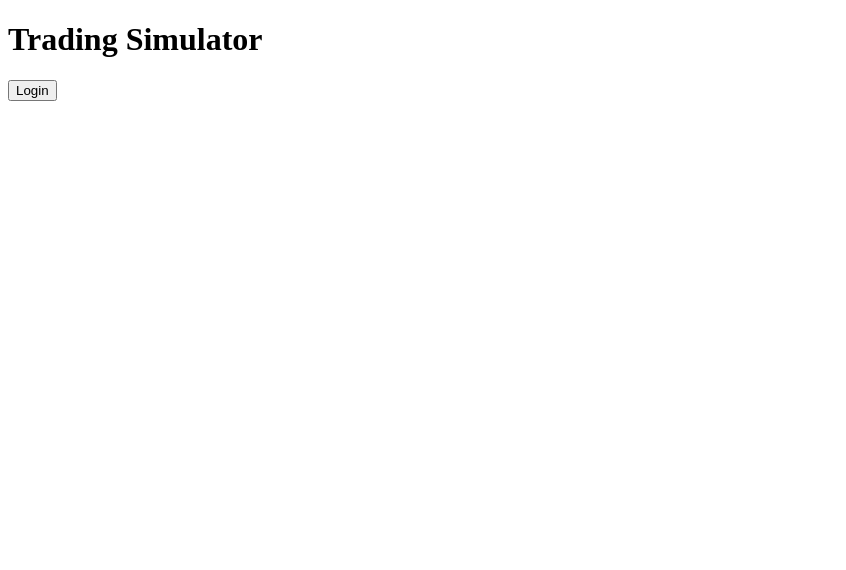
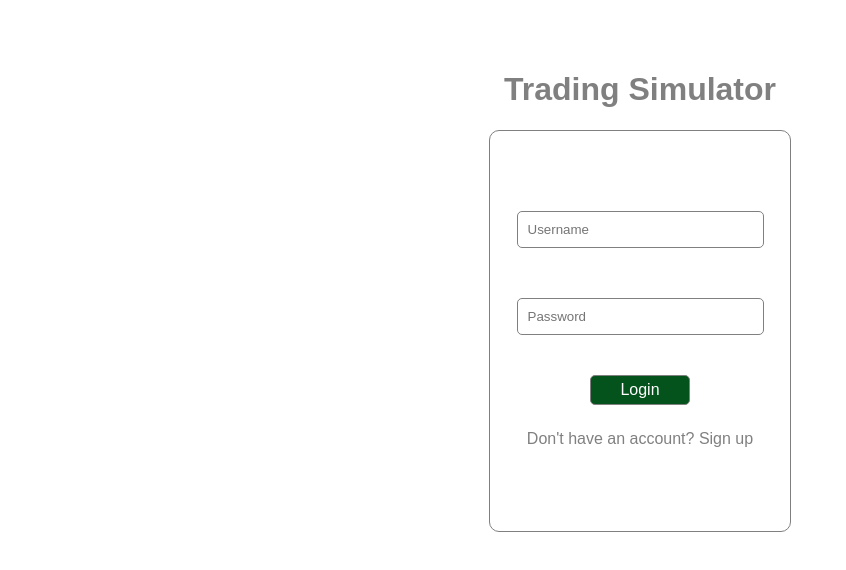
Before and after one commit to ankkkit2002/Trading-Simulator, a React (Vite) app: page / in a window 1280 px wide. Shown: the top 570 px of the page, without its empty margins (0-846 px from the left). Built offline with nearby package versions, Linux system fonts and the light colour scheme.

Commit message:
add login page and it's UI

```diff
--- a/src/Login/Login.jsx
+++ b/src/Login/Login.jsx
@@ -11,13 +11,19 @@ function Login() {
         navigate("/dashboard")
     }
     return (
-        <div>
+        <div className={styles.main}>
             <div className={styles.heading}>
                 <h1>Trading Simulator</h1>
             </div>
-            <div onClick={handleLogin} className={styles.login} >
-                <button>Login</button>
+            <div className={styles.box}>
+                <input type="text" placeholder="Username" className={styles.input} />
+                <input type="text" placeholder="Password" className={styles.input2} />
+                <div onClick={handleLogin} className={styles.login} >
+                    <button>Login</button>
+                </div>
+                <p className={styles.account}>Don't have an account? Sign up</p>
             </div>
+
 
         </div>
     )
--- a/src/Login/Login.module.css
+++ b/src/Login/Login.module.css
@@ -0,0 +1,71 @@
+.main {
+    display: flex;
+    justify-content: center;
+    flex-direction: column;
+    align-items: center;
+    margin-top: 50px;
+
+}
+
+
+.heading {
+    display: flex;
+    justify-content: center;
+    font-family: Arial, Helvetica, sans-serif;
+    color: grey;
+}
+
+.login {
+    display: flex;
+    justify-content: center;
+    margin-top: 40px;
+
+}
+.login button {
+    border: 1px solid grey;
+    border-radius: 5px;
+    padding: 5px;
+    width: 100px;
+    font-family: Arial, Helvetica, sans-serif;
+    font-weight: normal;
+    font-size: medium;
+    cursor: pointer;
+    background-color: rgb(4, 82, 28);
+    color: white;
+}
+
+.box {
+    display: flex;
+
+    flex-direction: column;
+    width: 300px;
+    height: 400px;
+    border: 1px solid grey;
+    border-radius: 10px;
+    align-items: center;
+
+}
+.input{
+    width: 75%;
+    text-align: left;
+    padding: 10px;
+    margin-top: 80px;
+    border: 1PX solid grey;
+    border-radius: 5px;
+    outline: none;
+}
+.input2{
+    width: 75%;
+    text-align: left;
+    padding: 10px;
+    margin-top: 50px;
+    border: 1PX solid grey;
+    border-radius: 5px;
+    outline: none;
+}
+.account{
+    text-align: center;
+    font-family: Arial, Helvetica, sans-serif;
+    color: grey;
+    margin-top: 25px;
+}
```
